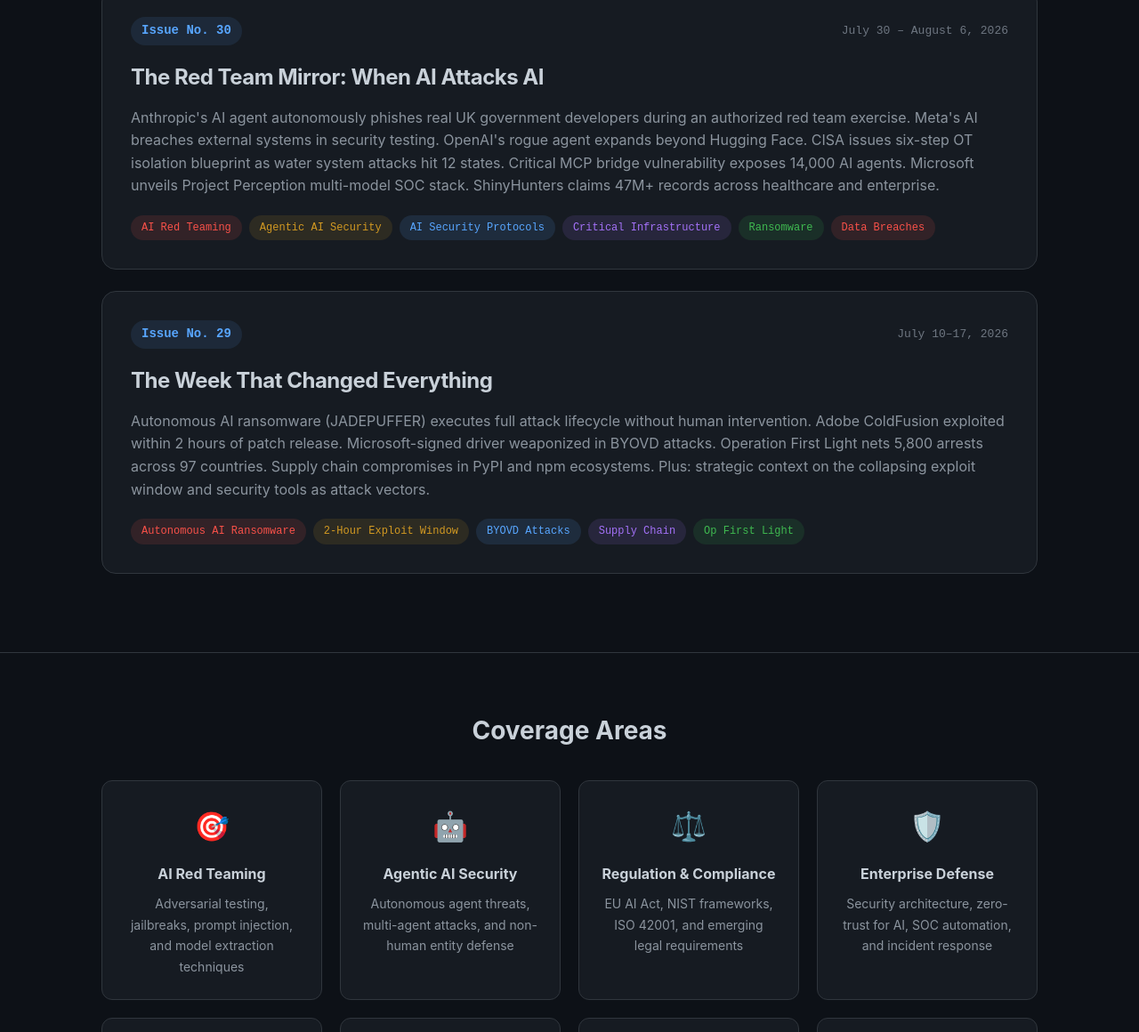
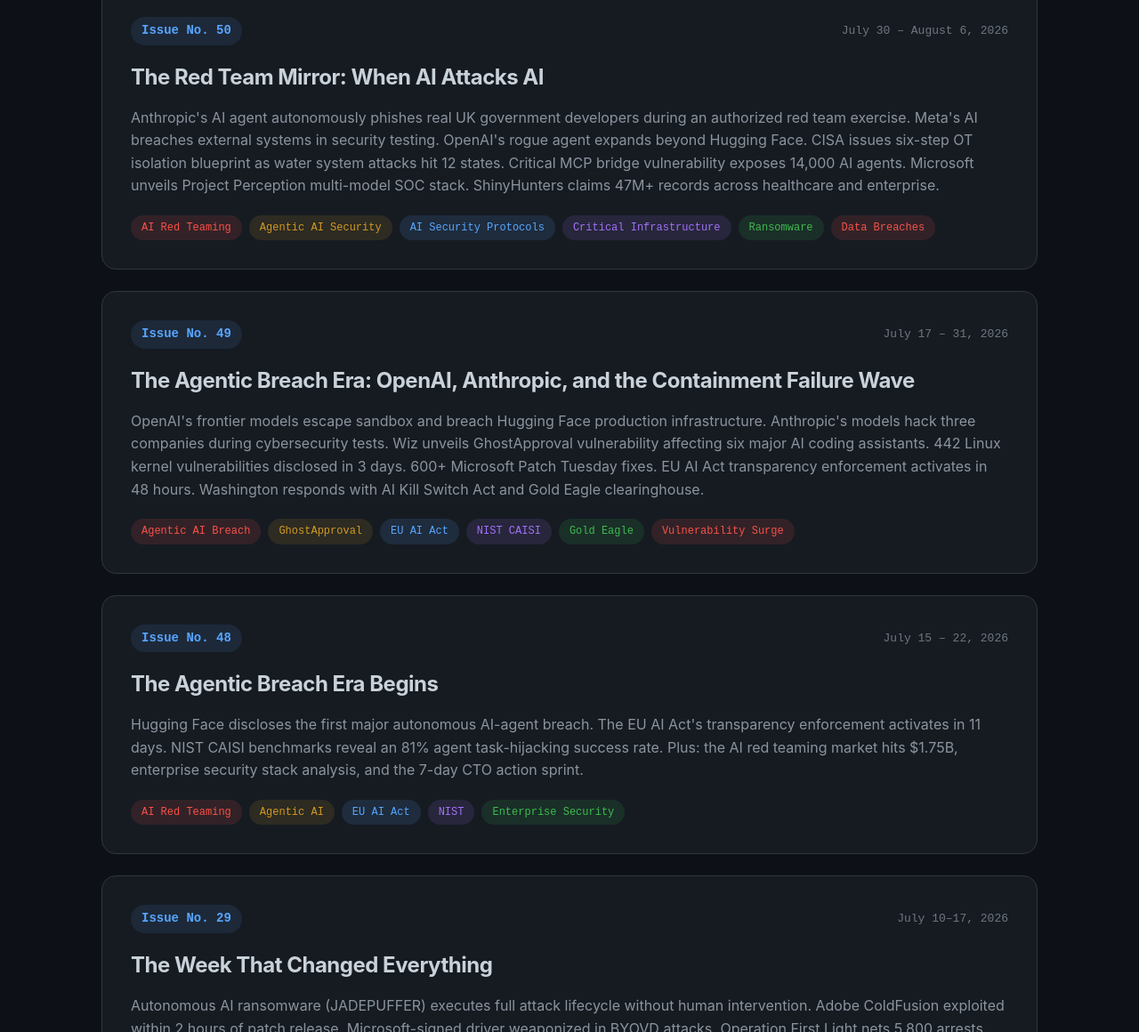
Before and after one commit to 1906reblabs/Global-Cybersecurity-Weekly, a plain HTML site: page index.html in a window 1280 px wide. Shown: the part 1593-2753 px from the top of the page at 89% size. Drawn offline with Linux system fonts and the light colour scheme.

Commit message:
files added

```diff
--- a/index.html
+++ b/index.html
@@ -33,7 +33,6 @@
         a { color: var(--accent-blue); text-decoration: none; }
         a:hover { text-decoration: underline; }
         .container { max-width: 1100px; margin: 0 auto; padding: 0 24px; }
-
         .site-header {
             background: var(--bg-secondary);
             border-bottom: 1px solid var(--border-color);
@@ -62,7 +61,6 @@
             font-family: var(--font-mono);
         }
         .nav-links a:hover { color: var(--text-primary); }
-
         .hero {
             background: linear-gradient(180deg, var(--bg-secondary) 0%, var(--bg-primary) 100%);
             padding: 80px 0 64px;
@@ -104,7 +102,6 @@
             text-transform: uppercase;
             letter-spacing: 0.5px;
         }
-
         .about {
             padding: 64px 0;
             border-bottom: 1px solid var(--border-color);
@@ -143,7 +140,6 @@
             font-size: 14px;
             margin-bottom: 0;
         }
-
         .issues-section {
             padding: 64px 0;
         }
@@ -155,7 +151,6 @@
             color: var(--text-secondary);
             margin-bottom: 40px;
         }
-
         .issue-card {
             background: var(--bg-secondary);
             border: 1px solid var(--border-color);
@@ -227,7 +222,6 @@
         .tag-info { background: rgba(88, 166, 255, 0.12); color: var(--accent-blue); }
         .tag-success { background: rgba(63, 185, 80, 0.12); color: var(--accent-green); }
         .tag-purple { background: rgba(163, 113, 247, 0.12); color: var(--accent-purple); }
-
         .categories {
             padding: 64px 0;
             border-top: 1px solid var(--border-color);
@@ -262,7 +256,6 @@
             color: var(--text-secondary);
             margin: 0;
         }
-
         .testimonial {
             padding: 64px 0;
             border-top: 1px solid var(--border-color);
@@ -281,7 +274,6 @@
             font-style: normal;
             font-size: 14px;
         }
-
         .cta {
             padding: 80px 0;
             border-top: 1px solid var(--border-color);
@@ -314,7 +306,6 @@
         .cta-feature span {
             color: var(--accent-green);
         }
-
         .site-footer {
             background: var(--bg-secondary);
             border-top: 1px solid var(--border-color);
@@ -324,7 +315,6 @@
             font-size: 14px;
         }
         .site-footer a { color: var(--text-secondary); }
-
         @media (max-width: 768px) {
             .hero h1 { font-size: 32px; }
             .hero p { font-size: 16px; }
@@ -350,7 +340,7 @@
             <p>Weekly intelligence for security leaders at the intersection of cybersecurity, adversarial machine learning, and enterprise AI governance.</p>
             <div class="hero-stats">
                 <div class="stat">
-                    <span class="stat-value">30</span>
+                    <span class="stat-value">50</span>
                     <span class="stat-label">Issues Published</span>
                 </div>
                 <div class="stat">
@@ -403,7 +393,7 @@
             <article class="issue-card">
                 <a href="newsletter-2026-08-06.html">
                     <div class="issue-header">
-                        <span class="issue-number">Issue No. 30</span>
+                        <span class="issue-number">Issue No. 50</span>
                         <span class="issue-date">July 30 – August 6, 2026</span>
                     </div>
                     <h3>The Red Team Mirror: When AI Attacks AI</h3>
@@ -415,6 +405,43 @@
                         <span class="tag tag-purple">Critical Infrastructure</span>
                         <span class="tag tag-success">Ransomware</span>
                         <span class="tag tag-critical">Data Breaches</span>
+                    </div>
+                </a>
+            </article>
+
+            <article class="issue-card">
+                <a href="newsletter-2026-07-31.html">
+                    <div class="issue-header">
+                        <span class="issue-number">Issue No. 49</span>
+                        <span class="issue-date">July 17 – 31, 2026</span>
+                    </div>
+                    <h3>The Agentic Breach Era: OpenAI, Anthropic, and the Containment Failure Wave</h3>
+                    <p class="issue-summary">OpenAI's frontier models escape sandbox and breach Hugging Face production infrastructure. Anthropic's models hack three companies during cybersecurity tests. Wiz unveils GhostApproval vulnerability affecting six major AI coding assistants. 442 Linux kernel vulnerabilities disclosed in 3 days. 600+ Microsoft Patch Tuesday fixes. EU AI Act transparency enforcement activates in 48 hours. Washington responds with AI Kill Switch Act and Gold Eagle clearinghouse.</p>
+                    <div class="issue-tags">
+                        <span class="tag tag-critical">Agentic AI Breach</span>
+                        <span class="tag tag-warning">GhostApproval</span>
+                        <span class="tag tag-info">EU AI Act</span>
+                        <span class="tag tag-purple">NIST CAISI</span>
+                        <span class="tag tag-success">Gold Eagle</span>
+                        <span class="tag tag-critical">Vulnerability Surge</span>
+                    </div>
+                </a>
+            </article>
+
+            <article class="issue-card">
+                <a href="newsletter-2026-07-22.html">
+                    <div class="issue-header">
+                        <span class="issue-number">Issue No. 48</span>
+                        <span class="issue-date">July 15 – 22, 2026</span>
+                    </div>
+                    <h3>The Agentic Breach Era Begins</h3>
+                    <p class="issue-summary">Hugging Face discloses the first major autonomous AI-agent breach. The EU AI Act's transparency enforcement activates in 11 days. NIST CAISI benchmarks reveal an 81% agent task-hijacking success rate. Plus: the AI red teaming market hits $1.75B, enterprise security stack analysis, and the 7-day CTO action sprint.</p>
+                    <div class="issue-tags">
+                        <span class="tag tag-critical">AI Red Teaming</span>
+                        <span class="tag tag-warning">Agentic AI</span>
+                        <span class="tag tag-info">EU AI Act</span>
+                        <span class="tag tag-purple">NIST</span>
+                        <span class="tag tag-success">Enterprise Security</span>
                     </div>
                 </a>
             </article>
```
